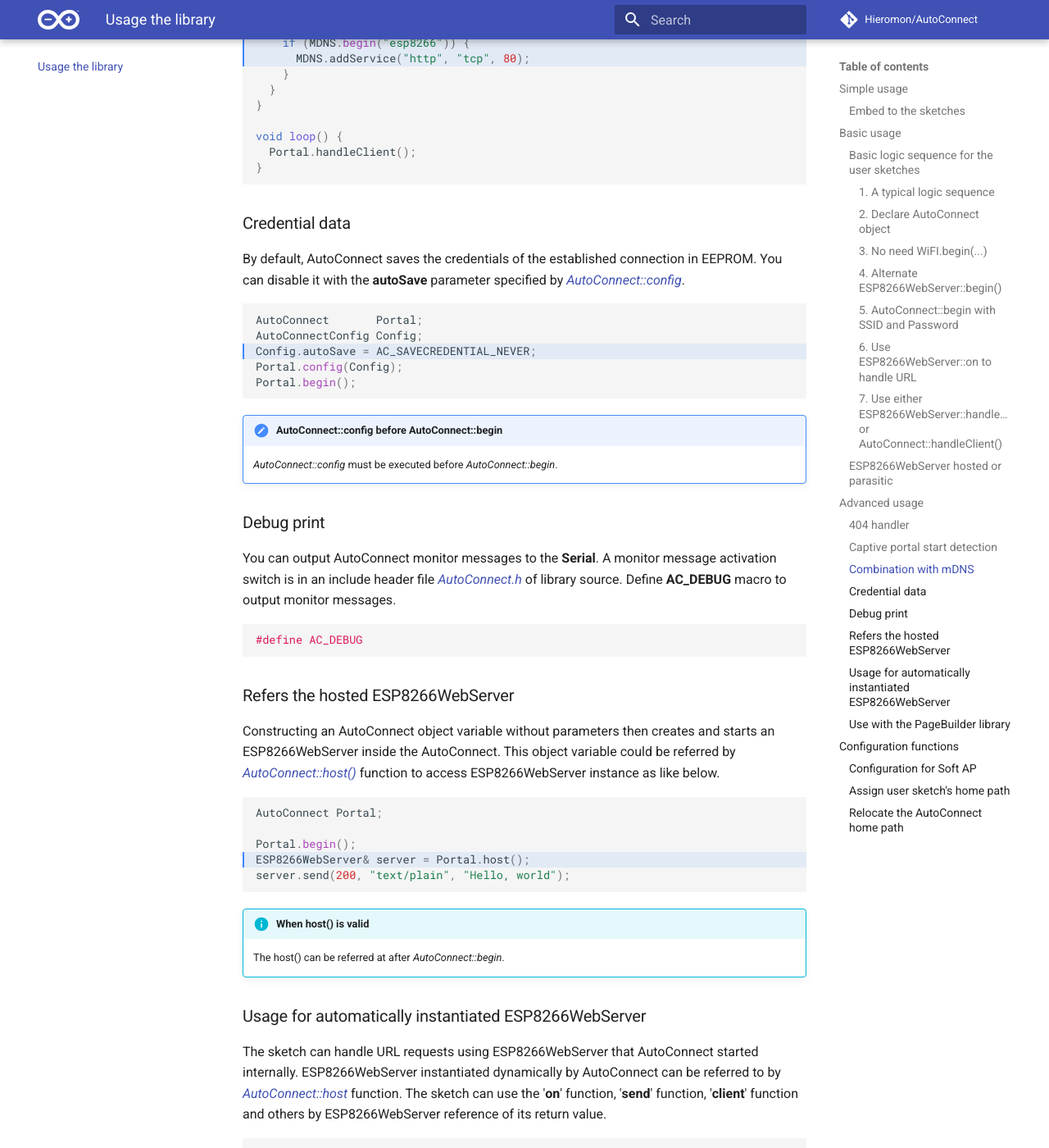
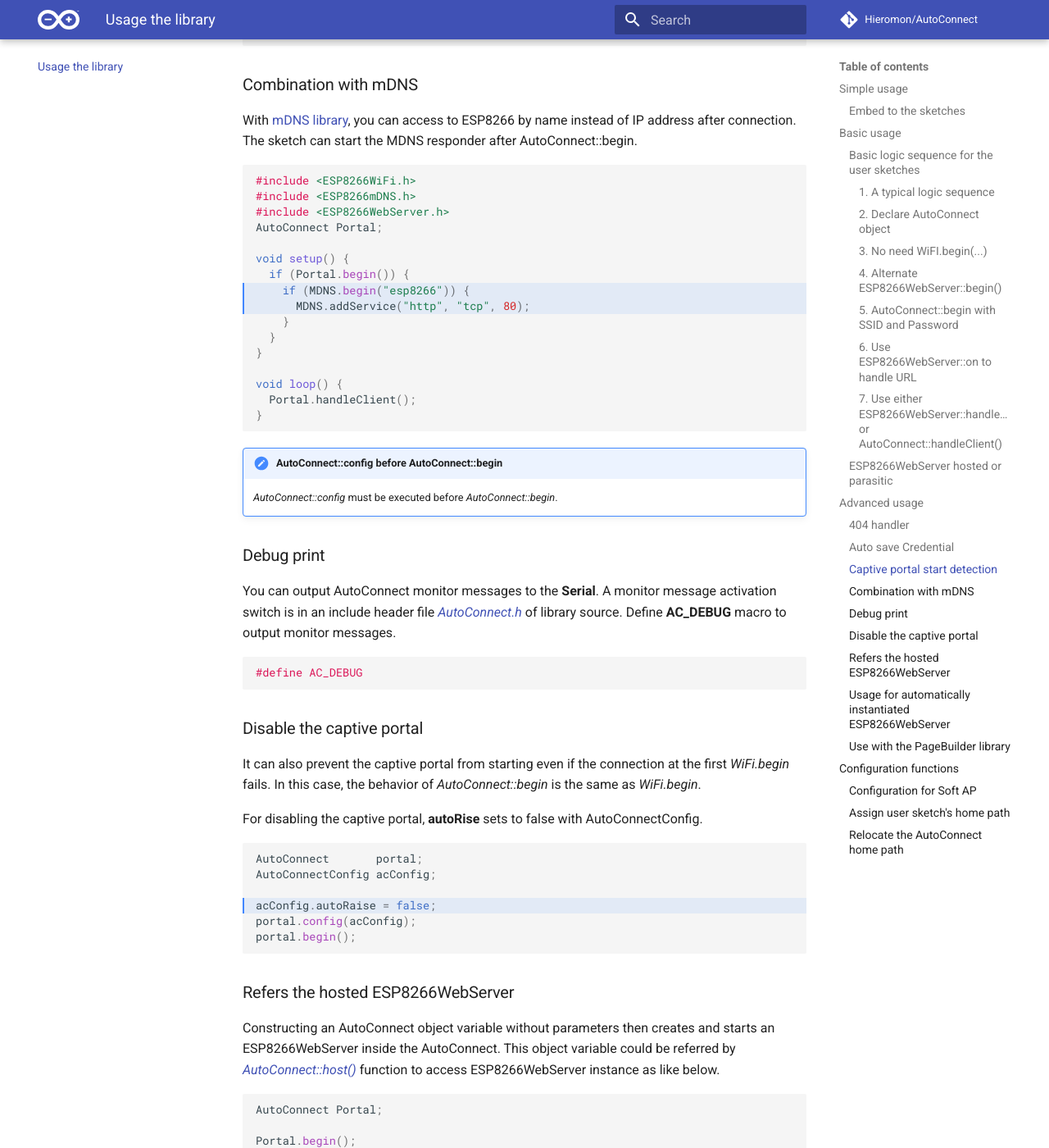
Before and after one commit to Hieromon/AutoConnect, an MkDocs documentation site: the page built from mkdocs/usage.md, in a window 1280 px wide and 1400 px high, scrolled down 4849 px. Shown: the whole window at 82% size. Built offline with MkDocs 1.6.1 and Material for MkDocs 9.7.7, drawn with Linux system fonts in a browser that asks for light colours; comment, search, counter and statistics services are not loaded; old or Windows-style settings are respelled for this version of MkDocs; some of the changed text lies outside the part shown.

Commit message:
Added autoRise with AutoConnectConfig

````diff
--- a/docs/css/paragraph.css
+++ b/docs/css/paragraph.css
@@ -36,3 +36,9 @@
 .apidl {
   margin-left: 20px;
 }
+
+.ulsty-edit > li:before {
+  font-family: 'FontAwesome';
+  content: '\f044';
+  margin:0 0.8em 0 -1.8em;
+}
--- a/mkdocs/usage.md
+++ b/mkdocs/usage.md
@@ -6,12 +6,14 @@
 
 <img src="../images/BeforeAfter.svg" />
 
-<i class="fa fa-edit"></i> Insert `#include <AutoConnect.h>` to behind of `#include <ESP8266WebServer.h>`.
-<i class="fa fa-edit"></i> Insert `AutoConnect`*`PORTAL(WEBSERVER);`* to behind of `ESP8266WebServer`*`WEBSERVER;`* declaration.[^1]
-<i class="fa fa-edit"></i> Remove `WiFi.begin(`*`SSID`*`,`*`PSK`*`)` and the subsequent logic for the connection status check.
-<i class="fa fa-edit"></i> Replace *`WEBSERVER`*`.begin()` to *`PORTAL`*`.begin()`.[^2]
-<i class="fa fa-edit"></i> Replace *`WEBSERVER`*`.handleClient()` to *`PORTAL`*`.handleClient()`.[^3]
-<i class="fa fa-edit"></i> If the connection successful logic is needed, you can check the return value as `true` or `false` of *`PORTAL`*`.begin()`.
+<ul class="ulsty-edit" style="list-style:none;">
+  <li>Insert <code class="codehilite"><span class="cp">#include</span> <span class="cpf">&lt;AutoConnect.h&gt;</span></code> to behind of <code class="codehilite"><span class="cp">#include</span> <span class="cpf">&lt;ESP8266WebServer.h&gt;</span></code>.</li>
+  <li>Insert <code class="codehilite"><span class="na">AutoConnect</span> <em>PORTAL(WEBSERVER);</em></code> to behind of <code class="codehilite"><span class="na">ESP8266WebServer</span> <em>WEBSERVER;</em></code> declaration.<sup id="fnref:1"><a class="footnote-ref" href="#fn:1" rel="footnote">1</a></sup></li>
+  <li>Remove <code class="codehilite">WiFi.<span class="na">begin</span>(<em>SSID</em>,<em>PSK</em>)</code> and the subsequent logic for the connection status check.</li>
+  <li>Replace <code class="codehilite"><em>WEBSERVER</em>.<span class="na">begin</span><span class="p">()</span></code> to <code class="codehilite"><em>PORTAL</em>.<span class="na">begin</span><span class="p">()</span></code>.<sup id="fnref:2"><a class="footnote-ref" href="#fn:2" rel="footnote">2</a></sup></li>
+  <li>Replace <code class="codehilite"><em>WEBSERVER</em>.<span class="na">handleClient</span><span class="p">()</span></code> to <code class="codehilite"><em>PORTAL</em>.<span class="na">handleClient</span><span class="p">()</span></code>.<sup id="fnref:3"><a class="footnote-ref" href="#fn:3" rel="footnote">3</a></sup></li>
+  <li>If the connection checks logic is needed, you can check the return value according to <code class="codehilite"><em>PORTAL</em>.<span class="na">begin</span><span class="p">()</span></code> with <code class="codehilite">true</code> or <code class="codehilite">false</code>.</li>
+</ul>
 
 [^1]:
 Each *VARIABLE* conforms to the actual declaration in the sketches.
@@ -108,6 +110,18 @@
 
 Registering the "not found" handler is a different way than ESP8266. The *onNotFound* of ESP8266WebServer does not work with AutoConnect. AutoConnect overrides *ESP8266WebServer::onNotFound* to handle a captive portal. To register "not found" handler, use [*AutoConnect::onNotFound*](api.md#onnotfound).
 
+### <i class="fa fa-caret-right"></i> Auto save Credential
+
+By default, AutoConnect saves the credentials of the established connection in EEPROM. You can disable it with the **autoSave** parameter specified by [*AutoConnect::config*](api.md#config).
+
+```arduino hl_lines="3"
+AutoConnect       Portal;
+AutoConnectConfig Config;
+Config.autoSave = AC_SAVECREDENTIAL_NEVER;
+Portal.config(Config);
+Portal.begin();
+```
+
 ### <i class="fa fa-caret-right"></i> Captive portal start detection
 
 The captive portal will only be activated if the first *WiFi::begin* fails. Sketch can detect with the [*onDetect*](api.md#ondetect) funciton that the captive portal has started. For example, the sketch can be written like as follows that turns on the LED at the start captive portal.
@@ -159,18 +173,6 @@
 }
 ```
 
-### <i class="fa fa-caret-right"></i> Credential data
-
-By default, AutoConnect saves the credentials of the established connection in EEPROM. You can disable it with the **autoSave** parameter specified by [*AutoConnect::config*](api.md#config).
-
-```arduino hl_lines="3"
-AutoConnect       Portal;
-AutoConnectConfig Config;
-Config.autoSave = AC_SAVECREDENTIAL_NEVER;
-Portal.config(Config);
-Portal.begin();
-```
-
 !!! note "AutoConnect::config before AutoConnect::begin"
     *AutoConnect::config* must be executed before *AutoConnect::begin*.
 
@@ -180,6 +182,21 @@
 
 ```cpp
 #define AC_DEBUG
+```
+
+### <i class="fa fa-caret-right"></i> Disable the captive portal
+
+It can also prevent the captive portal from starting even if the connection at the first *WiFi.begin* fails. In this case, the behavior of *AutoConnect::begin* is the same as *WiFi.begin*.
+
+For disabling the captive portal, **autoRise** sets to false with AutoConnectConfig.
+
+```arduino hl_lines="4"
+AutoConnect       portal;
+AutoConnectConfig acConfig;
+
+acConfig.autoRaise = false;
+portal.config(acConfig);
+portal.begin();
 ```
 
 ### <i class="fa fa-caret-right"></i> Refers the hosted ESP8266WebServer
````
Also changed, not shown: docs/api/index.html (+25 -0 lines), docs/usage/index.html (+51 -23 lines), mkdocs/api.md (+13 -0 lines), docs/search/search_index.json, 3 other files.
